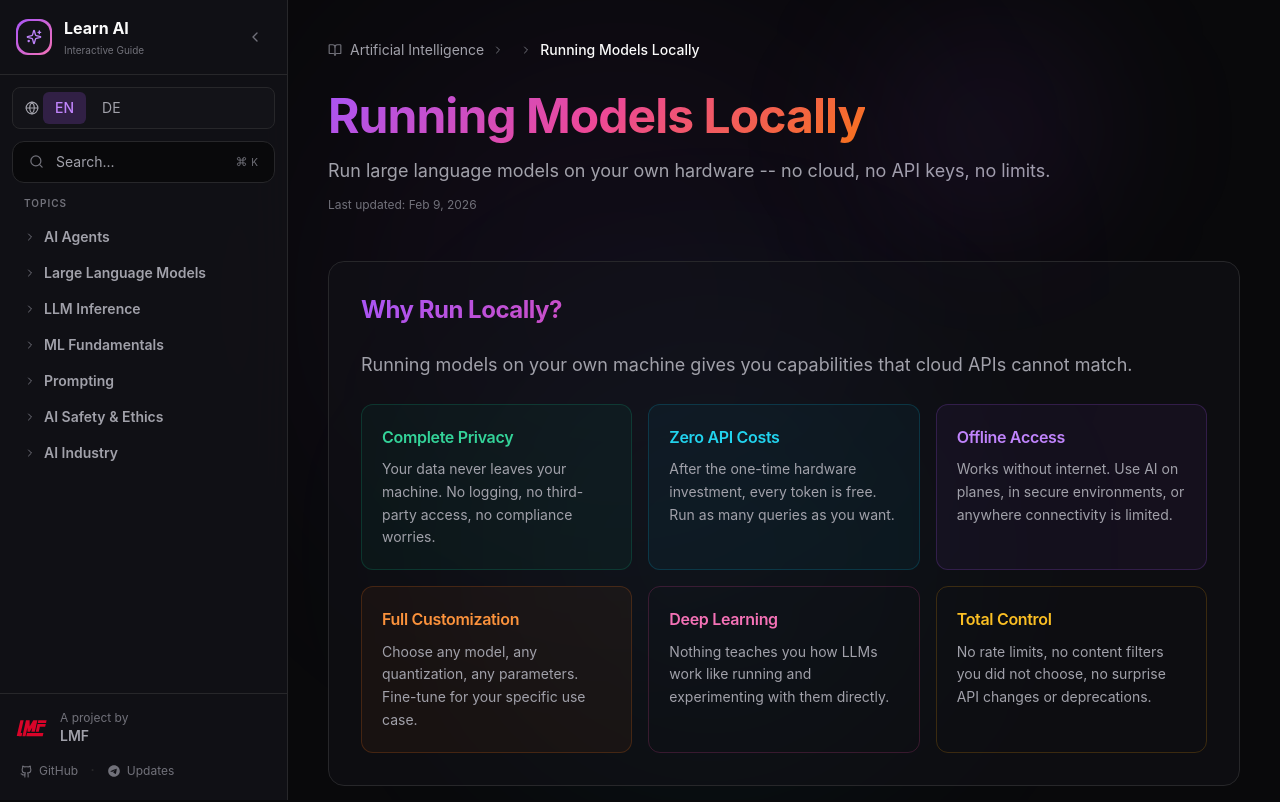
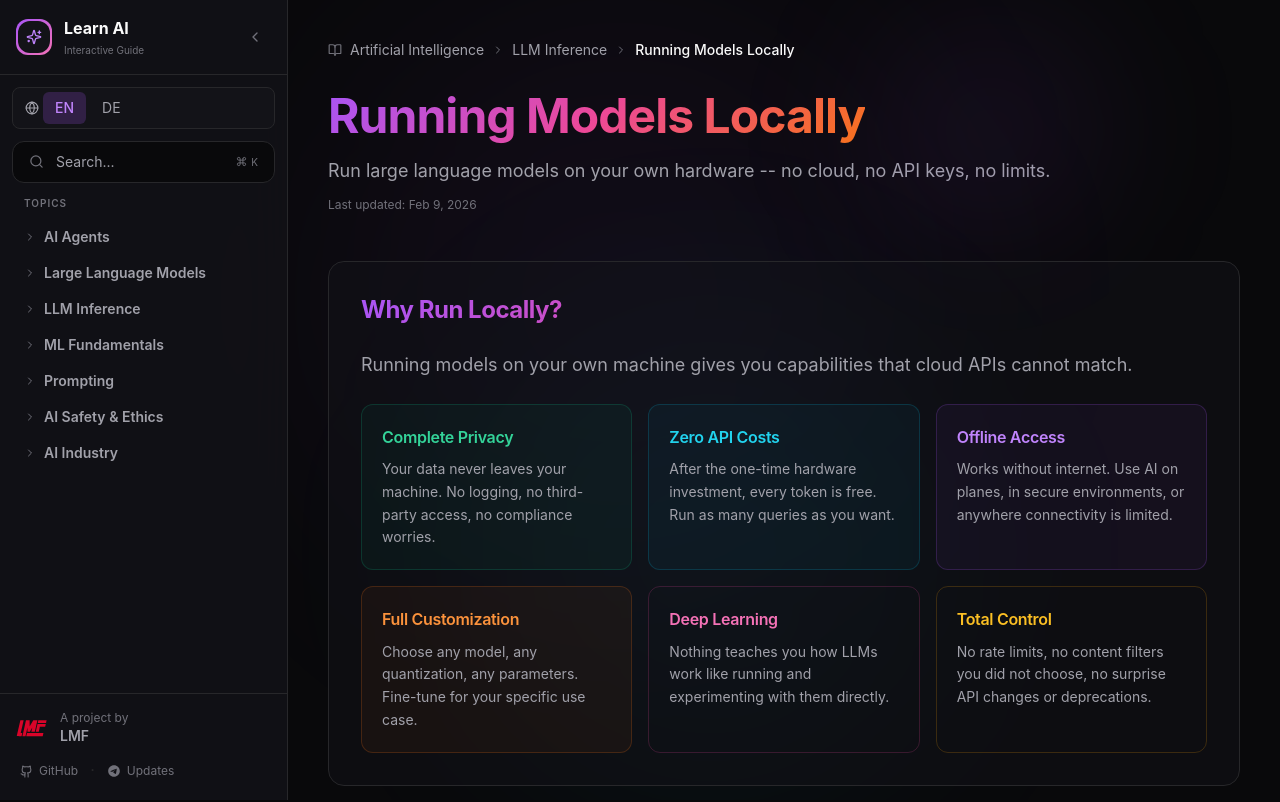
Before and after one commit to LoggeL/learn-guide, a Next.js app: page /en/ai/llm-inference/local-inference in a window 1280 px wide. Shown: the top 802 px of the page. Built offline with nearby package versions, Linux system fonts and the light colour scheme.

Commit message:
feat: add Running Models Locally topic with interactive visualizer

```diff
--- a/src/app/[locale]/ai/llm-inference/local-inference/page.tsx
+++ b/src/app/[locale]/ai/llm-inference/local-inference/page.tsx
@@ -15,7 +15,7 @@ export default function LocalInferencePage() {
       description={li.description}
       breadcrumbs={[
         { label: t.categories.ai, href: '/' },
-        { label: t.categories['llm-inference'], href: '/ai/llm-inference' },
+        { label: t.categories.llmInference, href: '/ai/llm-inference' },
         { label: li.title },
       ]}
       prevTopic={{ label: t.topicNames['batching'], href: '/ai/llm-inference/batching' }}
```
